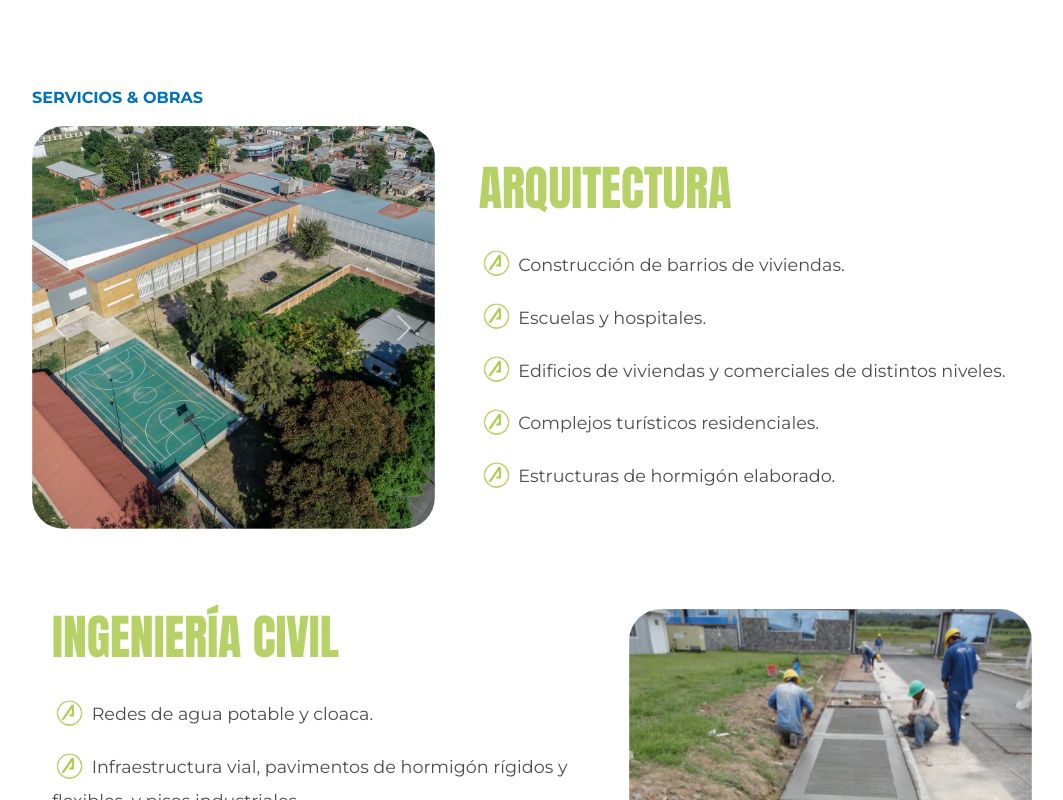
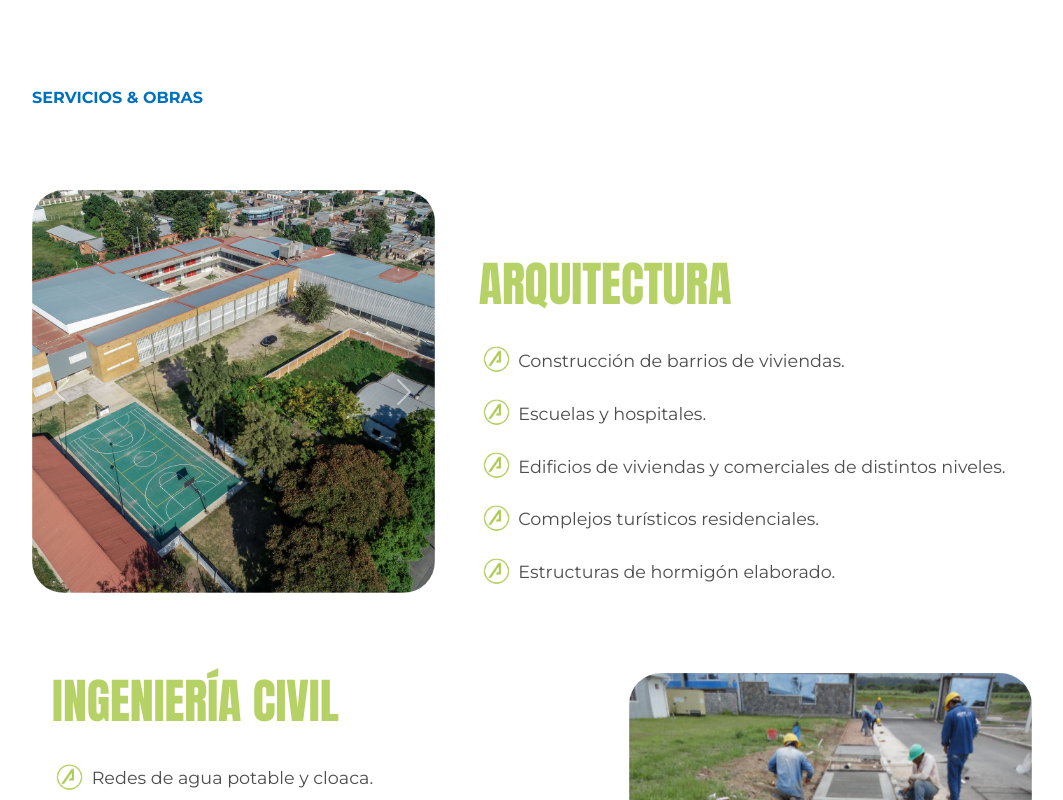
Before and after one commit to mateolohezic/alpre-landing, a React (Vite) app in the folder alpre-landing/: page / in a window 1280 px wide. Shown: the part 1540-2340 px from the top of the page, without its empty margins (108-1171 px from the left). Built offline with nearby package versions, Linux system fonts and the light colour scheme.

Commit message:
update details

```diff
--- a/alpre-landing/src/Components/ServiciosObras/serviciosObras.css
+++ b/alpre-landing/src/Components/ServiciosObras/serviciosObras.css
@@ -2,7 +2,7 @@
     font-size: 1rem;
     font-weight: 700;
     color: rgb(0, 113, 188);
-    margin-bottom: 1rem;
+    margin-bottom: 5rem;
 }
 
 .contenedorServicios{
@@ -96,7 +96,6 @@
         padding-inline: 2rem;
         justify-content: top;
         align-items: start;
-        padding-bottom: 2rem;
     }
 
     .infoItemServicio h2{
@@ -136,7 +135,6 @@
         padding-inline: 2rem;
         justify-content: end;
         align-items: start;
-        padding-bottom: 2rem;
     }
 
     .infoItemServicio h2{
@@ -176,7 +174,7 @@
         padding-inline: 2rem;
         justify-content: end;
         align-items: start;
-        padding-bottom: 2rem;
+        padding-bottom: 0rem;
     }
 
     .infoItemServicio h2{
```
